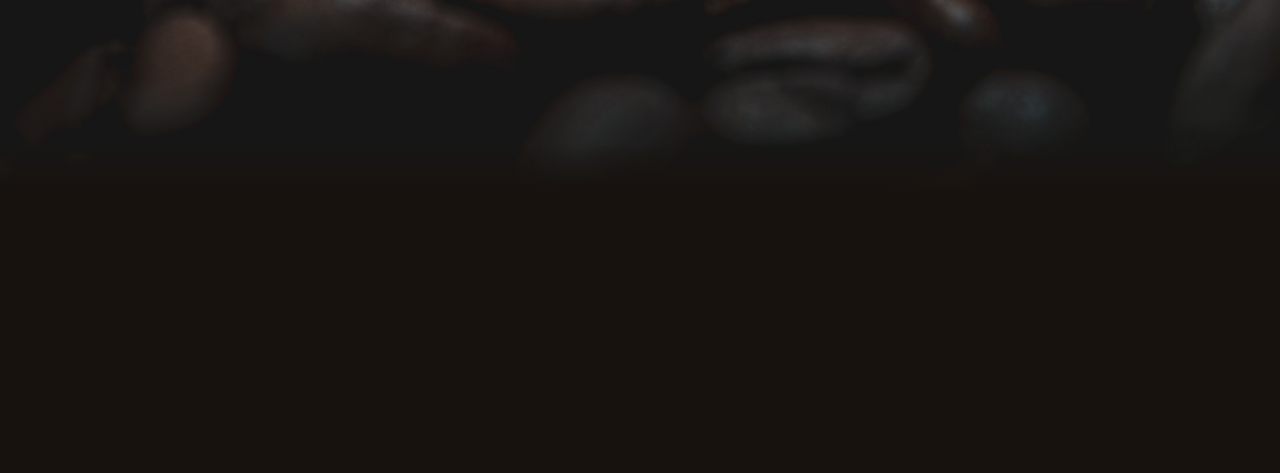
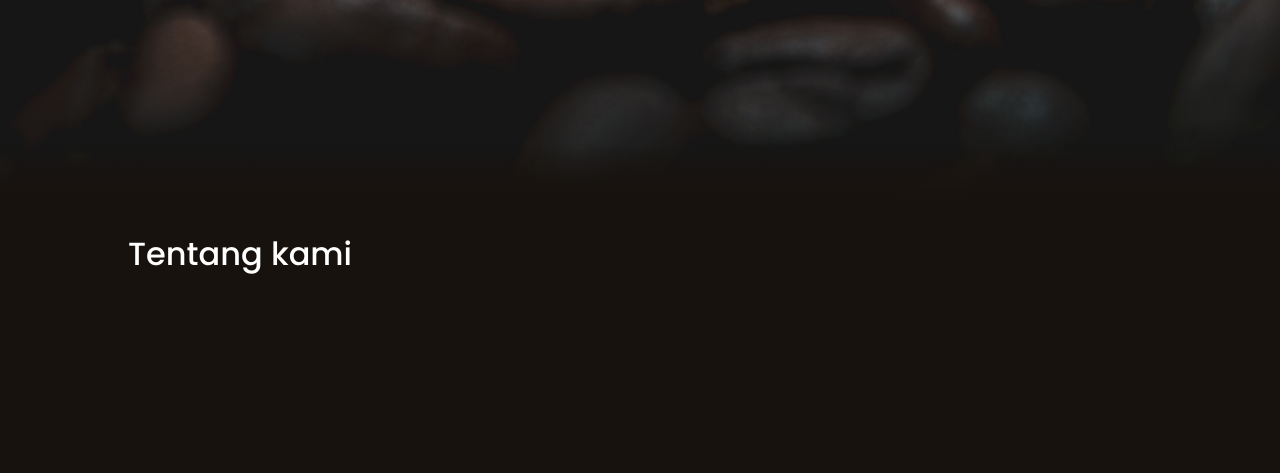
Before and after one commit to hawk-xc/hawk-xc.github.io, a PHP site: page /web_project/index.html in a window 1280 px wide. Shown: the part 597-1070 px from the top of the page. Run offline with PHP 8.4, Linux system fonts and the light colour scheme.

Commit message:
add update

```diff
--- a/web_project/css/elemet-custom.css
+++ b/web_project/css/elemet-custom.css
@@ -125,6 +125,14 @@ body {
   display: flex;
   justify-content: center;
 }
+
+.about {
+  margin: 2rem 10%;
+}
+
+.about .main-content-about {
+  color: #fff;
+}
 /* desktop / laptop scale */
 @media (max-width: 1008px) {
   /* media scale 1008px */
--- a/web_project/index.html
+++ b/web_project/index.html
@@ -48,6 +48,7 @@
         <!-- navbar area end -->
       </div>
 
+      <!-- add section id -->
       <!-- hero body element start -->
       <section class="hero" id="home">
         <div class="main-content">
@@ -70,7 +71,13 @@
         </div>
       </section>
       <!-- hero body element end -->
-
+      <!-- add section id -->
+      <!-- about body element start -->
+      <section class="about" id="about">
+        <div class="main-content-about">
+          <h2>Tentang kami</h2>
+        </div>
+      </section>
       <!-- feather icon script -->
       <script>
         feather.replace();
```
